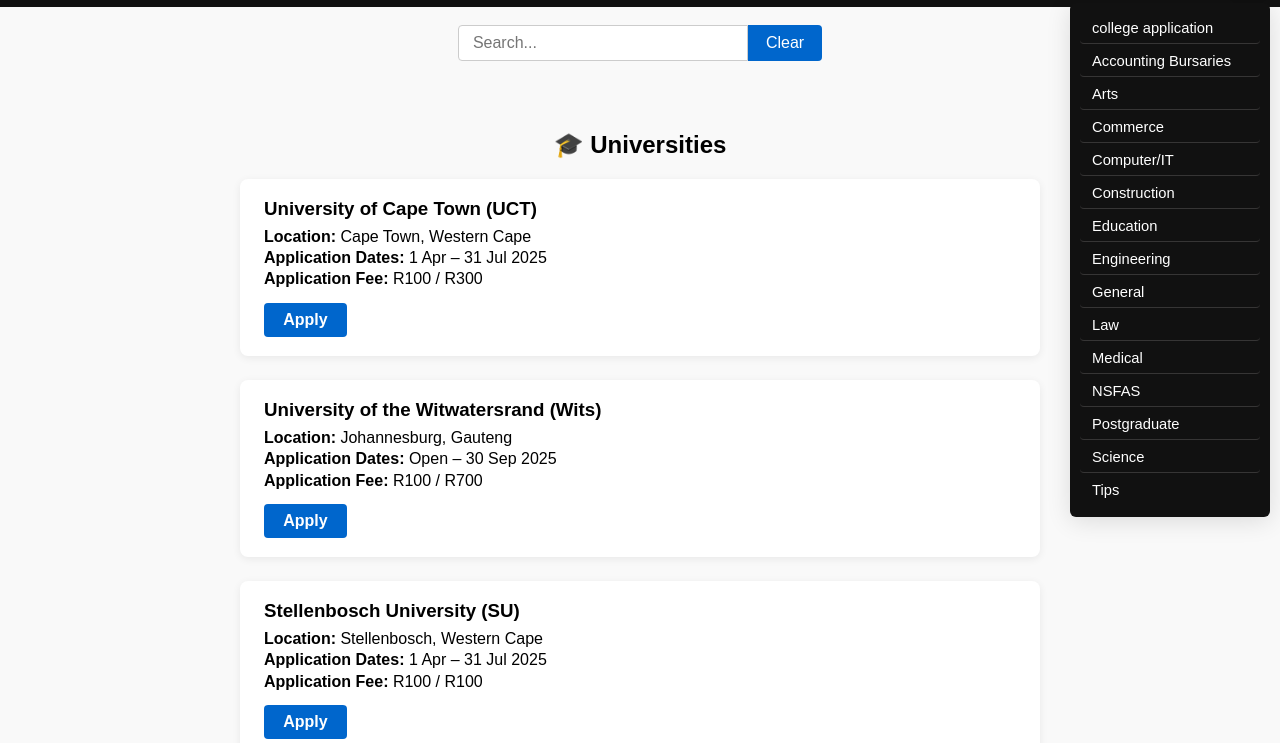
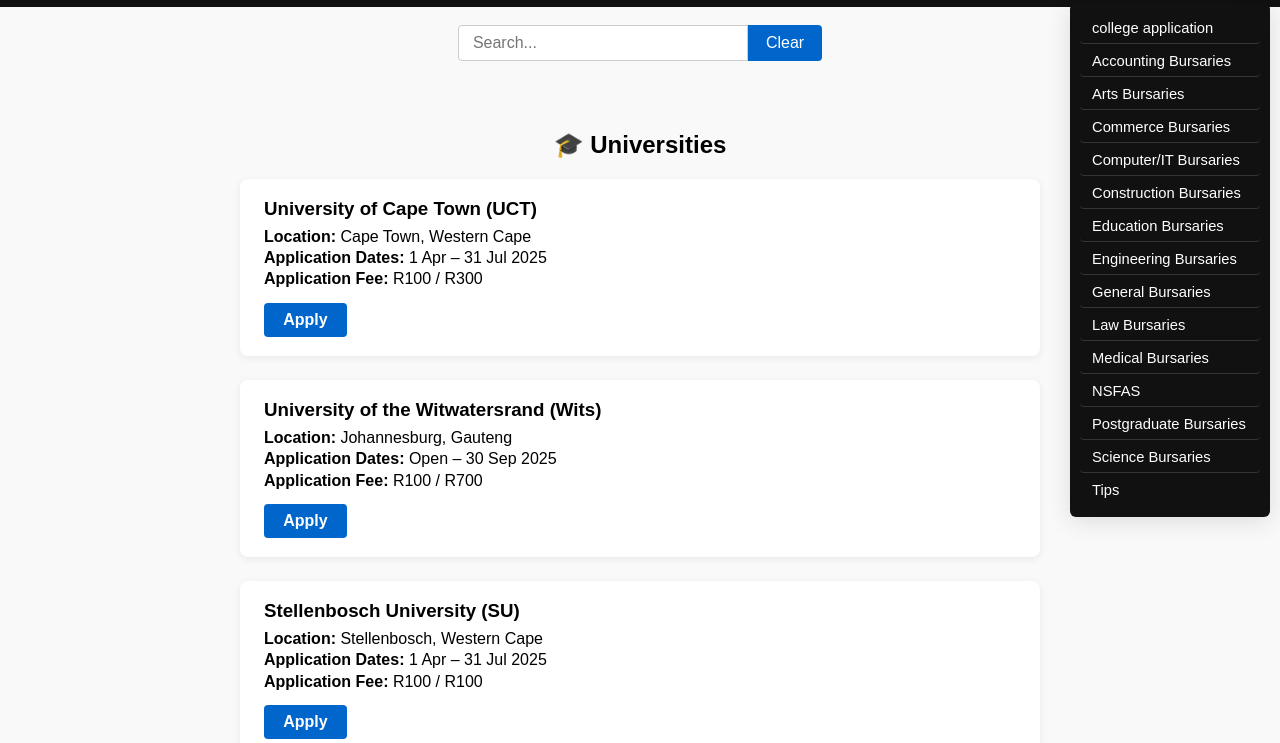
Before and after one commit to Kamogelo-2k/youth-connect-sa, a plain HTML site: page index.html in a window 1280 px wide. Both pictures are taken after a click on the button "Open menu". Shown: the part 57-800 px from the top of the page. Drawn offline with Linux system fonts and the light colour scheme.

Commit message:
index.html

```diff
--- a/index.html
+++ b/index.html
@@ -310,18 +310,18 @@
     <nav class="menu">
       <a href="colleges.html">college application</a>
       <a href="Accounting bursaries.html">Accounting Bursaries</a>
-      <a href="Arts bursaries.html">Arts</a>
-      <a href="commerce bursaries.html">Commerce</a>
-      <a href="Computer Science and IT bursaries.html">Computer/IT</a>
-      <a href="Construction bursaries.html">Construction</a>
-      <a href="education bursaries.html">Education</a>
-      <a href="Engineering busaries.html">Engineering</a>
-      <a href="general bursaries.html">General</a>
-      <a href="law bursaries.html">Law</a>
-      <a href="medical bursaries.html">Medical</a>
+      <a href="Arts bursaries.html">Arts Bursaries</a>
+      <a href="commerce bursaries.html">Commerce Bursaries</a>
+      <a href="Computer Science and IT bursaries.html">Computer/IT Bursaries</a>
+      <a href="Construction bursaries.html">Construction Bursaries</a>
+      <a href="education bursaries.html">Education Bursaries</a>
+      <a href="Engineering busaries.html">Engineering Bursaries</a>
+      <a href="general bursaries.html">General Bursaries</a>
+      <a href="law bursaries.html">Law Bursaries</a>
+      <a href="medical bursaries.html">Medical Bursaries</a>
       <a href="NSFAS.html">NSFAS</a>
-      <a href="postgraduate bursaries.html">Postgraduate</a>
-      <a href="science bursaries.html">Science</a>
+      <a href="postgraduate bursaries.html">Postgraduate Bursaries</a>
+      <a href="science bursaries.html">Science Bursaries</a>
       <a href="Tips.html">Tips</a>
     </nav>
   </header>
```
